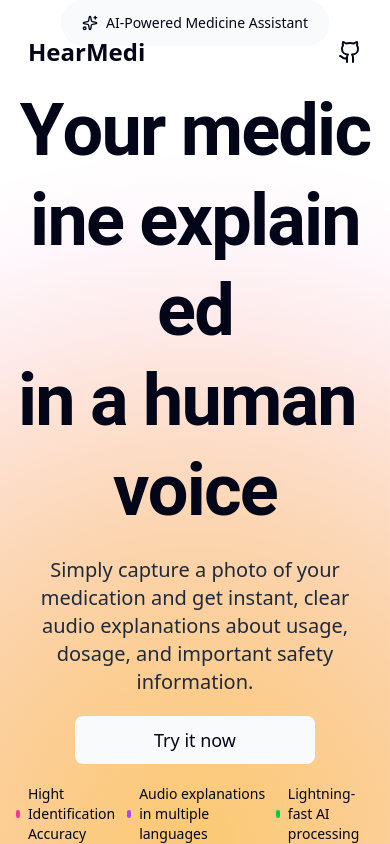
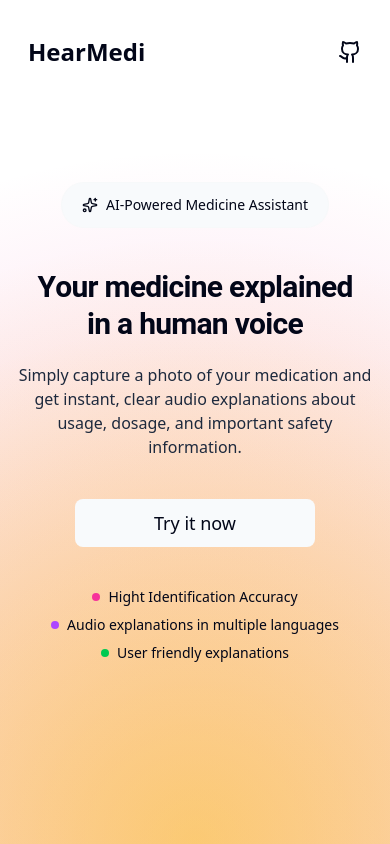
Before and after one commit to souravsaha5703/hear-medicine, a React (Vite) app: page / in a window 390 px wide. Built offline with nearby package versions, Linux system fonts and the light colour scheme; a web font is replaced by a local one.

Commit message:
responsiveness added

```diff
--- a/src/components/AudioExplanationSection.tsx
+++ b/src/components/AudioExplanationSection.tsx
@@ -79,7 +79,7 @@ const AudioSection: React.FC<AudioProps> = ({ audio }) => {
                 <Button
                     onClick={toggleAudio}
                     size="lg"
-                    className="bg-slate-950 hover:bg-slate-900 cursor-pointer font-noto font-normal w-[300px]"
+                    className="bg-slate-950 hover:bg-slate-900 cursor-pointer font-noto font-normal w-[300px] max-[375px]:w-[240px]"
                 >
                     {isPlaying ? (
                         <>
@@ -98,7 +98,7 @@ const AudioSection: React.FC<AudioProps> = ({ audio }) => {
                 </span>
                 <div
                     ref={progressRef}
-                    className="relative h-3 bg-slate-200 rounded cursor-pointer w-80"
+                    className="relative h-3 bg-slate-200 rounded cursor-pointer w-80 max-[375px]:w-full"
                     onClick={handleSeek}
                 >
                     <div
--- a/src/components/HeroSection.tsx
+++ b/src/components/HeroSection.tsx
@@ -11,38 +11,38 @@ const HeroSection = () => {
         <section className="relative min-h-screen flex items-center justify-center overflow-hidden">
             <div className="container mx-auto px-4">
                 <div className="flex flex-col items-center justify-center">
-                    <div className="inline-flex items-center gap-2 bg-slate-50 rounded-full px-5 py-3 text-sm text-slate-950 font-noto font-medium border border-accent/30 mb-10">
+                    <div className="inline-flex items-center gap-2 bg-slate-50 rounded-full px-5 py-3 text-sm text-slate-950 font-noto font-medium border border-accent/30 mb-10 max-[425px]:text-sm">
                         <Sparkles className="w-4 h-4" />
                         AI-Powered Medicine Assistant
                     </div>
-                    <TextAnimate animation="blurInUp" by="character" once className="text-7xl text-slate-950 font-semibold font-roboto text-center leading-tight tracking-tight">
+                    <TextAnimate animation="blurInUp" by="character" once className="text-3xl sm:text-3xl md:text-5xl lg:text-6xl xl:text-7xl text-slate-950 font-semibold font-roboto text-center leading-tight tracking-tight max-[350px]:text-2xl">
                         Your medicine explained
                     </TextAnimate>
-                    <TextAnimate animation="blurInUp" by="character" once className="text-7xl text-slate-950 font-semibold font-roboto text-center leading-tight tracking-tight">
+                    <TextAnimate animation="blurInUp" by="character" once className="text-3xl sm:text-4xl md:text-5xl lg:text-6xl xl:text-7xl text-slate-950 font-semibold font-roboto text-center leading-tight tracking-tight max-[350px]:text-2xl">
                         in a human voice
                     </TextAnimate>
                     <motion.p
                         initial={{ opacity: 0, y: 20 }}
                         animate={{ opacity: 1, y: 0 }}
                         transition={{ duration: 0.8, delay: 0.4 }}
-                        className="text-xl text-center font-normal font-noto text-slate-800 max-w-xl mx-auto my-5">
+                        className="text-base sm:text-lg lg:text-xl text-center font-normal font-noto text-slate-800 max-w-xl mx-auto my-5 max-[375px]:text-sm">
                         Simply capture a photo of your medication and get instant, clear audio explanations about usage, dosage, and important safety information.
                     </motion.p>
-                    <div className="flex items-center justify-center">
-                        <Button onClick={() => navigate('/analysis')} className="w-60 h-12 text-lg bg-slate-50 text-slate-950 hover:bg-slate-200 font-noto font-medium cursor-pointer">Try it now</Button>
+                    <div className="flex items-center justify-center max-[425px]:mt-5">
+                        <Button onClick={() => navigate('/analysis')} className="w-60 h-12 text-lg bg-slate-50 text-slate-950 hover:bg-slate-200 font-noto font-medium cursor-pointer max-[375px]:h-11">Try it now</Button>
                     </div>
-                    <div className="flex items-center justify-center gap-2 mt-5">
-                        <div className="flex items-center gap-2">
+                    <div className="flex flex-wrap items-center justify-center gap-2 mt-5 max-[425px]:mt-10">
+                        <div className="flex items-center gap-2 my-1 max-[513px]:my-0">
                             <div className="size-2 bg-pink-500 rounded-full"></div>
                             <span className="font-normal font-noto text-sm text-slate-950">Hight Identification Accuracy</span>
                         </div>
-                        <div className="flex items-center gap-2">
+                        <div className="flex items-center gap-2 my-1 max-[513px]:my-0">
                             <div className="size-2 bg-purple-500 rounded-full"></div>
                             <span className="font-normal font-noto text-sm text-slate-950">Audio explanations in multiple languages</span>
                         </div>
-                        <div className="flex items-center gap-2">
+                        <div className="flex items-center gap-2 my-1 max-[513px]:my-0">
                             <div className="size-2 bg-green-500 rounded-full"></div>
-                            <span className="font-normal font-noto text-sm text-slate-950">Lightning-fast AI processing</span>
+                            <span className="font-normal font-noto text-sm text-slate-950">User friendly explanations</span>
                         </div>
                     </div>
                 </div>
--- a/src/components/LanguageSelectionBox.tsx
+++ b/src/components/LanguageSelectionBox.tsx
@@ -15,7 +15,7 @@ interface LanguageSelectionProps {
 const LanguageSelectionBox: React.FC<LanguageSelectionProps> = ({ audioLanguage, setAudioLanguage }) => {
   return (
     <Select value={audioLanguage} onValueChange={(value) => setAudioLanguage(value)}>
-      <SelectTrigger className="w-[280px] font-noto">
+      <SelectTrigger className="w-[280px] font-noto max-[375px]:w-[240px]">
         <SelectValue placeholder="Choose language" />
       </SelectTrigger>
       <SelectContent className='font-noto text-slate-900 font-normal'>
--- a/src/components/SafetySection.tsx
+++ b/src/components/SafetySection.tsx
@@ -4,12 +4,12 @@ const SafetySection = () => {
     return (
         <section className="py-2 bg-amber-50 rounded-sm border-y border-amber-200 mt-4">
             <div className="mx-auto px-4">
-                <div className="flex items-start space-x-4">
+                <div className="flex items-start space-x-4 max-[425px]:flex-col">
                     <div className="flex-shrink-0">
                         <AlertTriangle className="size-6 text-amber-600" />
                     </div>
                     <div>
-                        <h3 className="text-base font-noto font-semibold text-amber-900 mb-2">Important Medical Disclaimer</h3>
+                        <h3 className="text-base font-noto font-semibold text-amber-900 mb-2 max-[375px]:text-sm">Important Medical Disclaimer</h3>
                         <p className="text-amber-800 text-sm font-noto leading-relaxed">
                             This AI tool is designed for informational purposes only and should not replace professional medical advice, diagnosis, or treatment.
                             Always consult with qualified healthcare professionals before making any decisions about medications. In case of medical emergencies,
```
Also changed, not shown: src/Pages/Analysis.tsx (+6 -6 lines).
